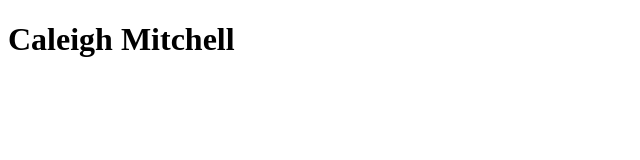
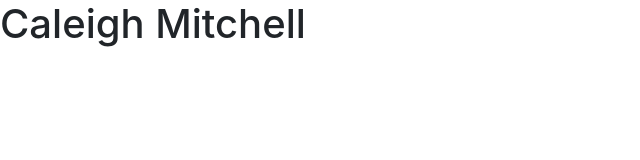
Before and after one commit to cmitchh/cmitchh.github.io, a plain HTML site: page index.html in a window 1280 px wide. Shown: the whole page, without its empty margins (0-640 px from the left). Drawn offline with nearby package versions, Linux system fonts and the light colour scheme.

Commit message:
Update index.html
linked bootstrap

```diff
--- a/index.html
+++ b/index.html
@@ -2,9 +2,10 @@
 <html>
 <head>
 	<title>Hello!</title>
-	<link rel="stylesheet" type="text/css" href="main.css"/>
 	<meta charset="utf-8"/>
 	<link rel="stylesheet" type="text/css" href="main.css">
+	<link rel="stylesheet" href="https://stackpath.bootstrapcdn.com/bootstrap/4.4.1/css/bootstrap.min.css" integrity="sha384-Vkoo8x4CGsO3+Hhxv8T/Q5PaXtkKtu6ug5TOeNV6gBiFeWPGFN9MuhOf23Q9Ifjh" crossorigin="anonymous">
+
 </head>
 <body>
 	<h1>Caleigh Mitchell</h1>
```
